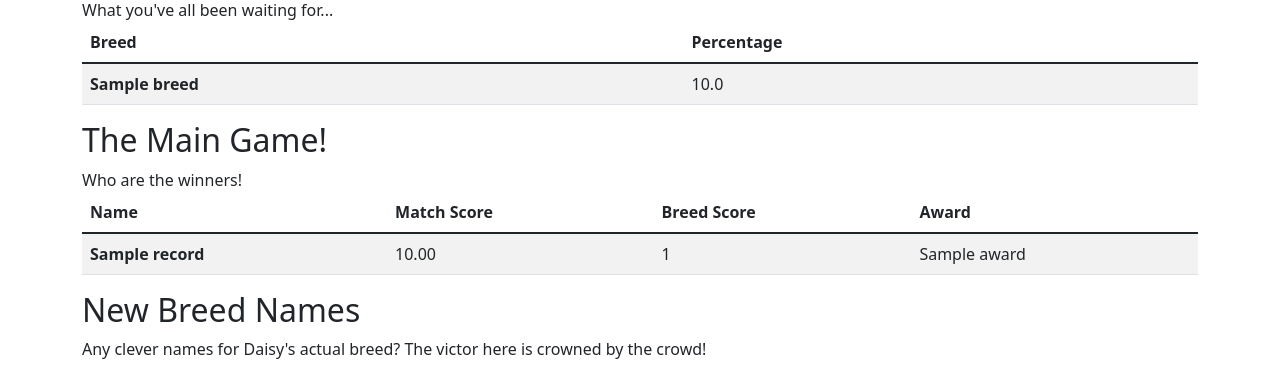
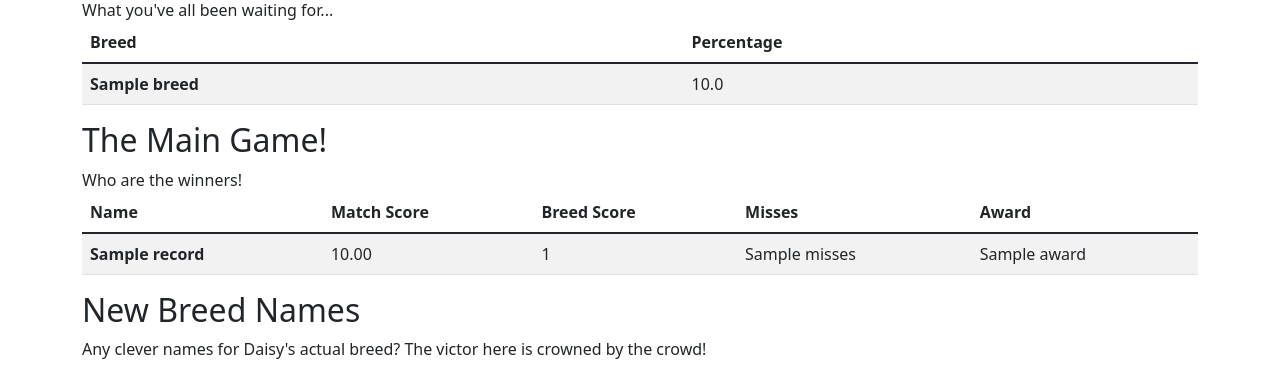
Before and after one commit to WardLT/daisy-game, a Flask app: template templates/results.html in a window 1280 px wide. Shown: the part 190-567 px from the top of the page. Run offline with Flask 2, Linux system fonts and the light colour scheme; the template is opened without the code that fills it: most values are stand-ins (such as "Sample title", 1, 10 or a date in 2020).

Commit message:
Add the Cat Lover award

```diff
--- a/app.py
+++ b/app.py
@@ -131,21 +131,25 @@ def display_results():
 
     # Compute the number of correct breeds
     results['breed_id'] = 0
+    results['misses'] = 0
     for breed, col in zip(breeds, breed_tags):
         if breed in answer:
             results['breed_id'] += results[col] > 0
         else:
+            results['misses'] += results[col] > 0
             results['breed_id'] -= results[col] > 0
 
     # Mark the champions!
-    results['grand_champ'] = results['kl_score'] == results['kl_score'].min()
-    results['coward_champ'] = results['breed_id'] == results['breed_id'].max()
+    results['grand_champ'] = np.isclose(results['kl_score'], results['kl_score'].min())
+    results['coward_champ'] = np.isclose(results['breed_id'], results['breed_id'].max())
+    results['cat_lover'] = np.isclose(results['misses'], results['misses'].max())
     results['both'] = results[['grand_champ', 'coward_champ']].all(axis=1)
 
     # Store the results
     results['award'] = ''
-    results.loc[results['grand_champ'], 'award'] = 'Grand Champion! 💪'
-    results.loc[results['coward_champ'], 'award'] = 'Coward Champ 👑'
+    results.loc[results['grand_champ'], 'award'] += 'Grand Champion! 💪'
+    results.loc[results['coward_champ'], 'award'] += 'Coward Champ 👑'
+    results.loc[results['cat_lover'], 'award'] += 'Most misses 😼'
     results.loc[results['both'], 'award'] = 'Ultimate Champ!! 👑💪🐶'
 
     # Sort values so that the KL champ is on top
--- a/templates/home.html
+++ b/templates/home.html
@@ -16,6 +16,8 @@
     <p class="lead">Embark was able to catch the breed(s) of all of Daisy’s ancestors, determining a fraction of Daisy’s
         heritage to each breed. Your task is to guess what those breeds are. Assign a percentage below to guess what
         breeds Daisy is a perfect mix of.</p>
+
+    <a class="btn btn-primary" href="/guesses" role="button">See everyone's guesses</a>
 
     <h2>The Rules</h2>
 
--- a/templates/results.html
+++ b/templates/results.html
@@ -47,6 +47,7 @@
             <th scope="col">Name</th>
             <th scope="col">Match Score</th>
             <th scope="col">Breed Score</th>
+            <th scope="col">Misses</th>
             <th scope="col">Award</th>
         </tr>
         </thead>
@@ -55,6 +56,7 @@
             <th scope="row">{{record['name']}}</th>
             <td>{{'%.2f' | format(record['kl_score'])}}</td>
             <td>{{record['breed_id']}}</td>
+            <td>{{record['misses']}}</td>
             <td>{{record['award']}}</td>
         </tr>
         {% endfor %}
```
